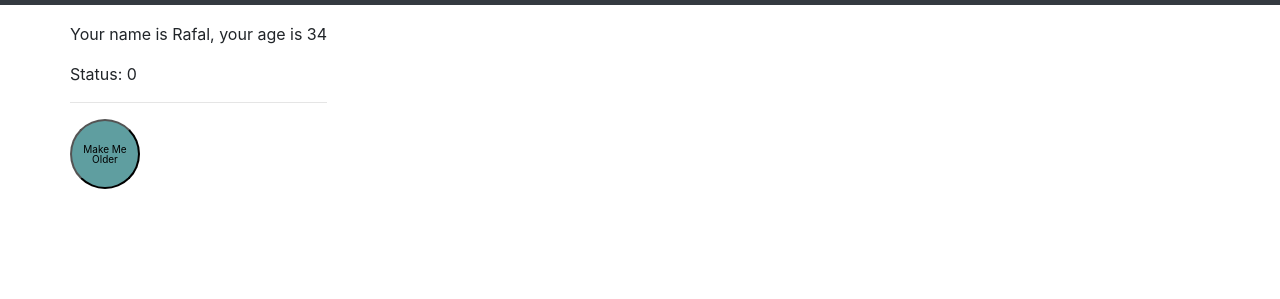
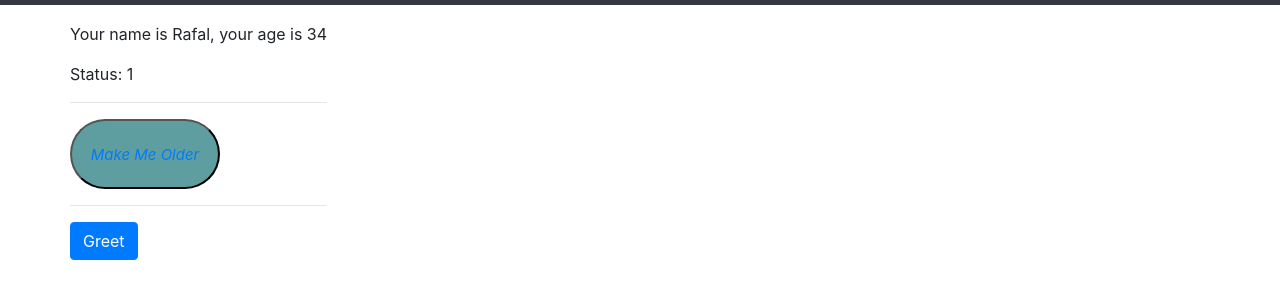
Before and after one commit to rafiq10/reactJs-basics, a React app in the folder reactjs-basics/: page / in a window 1280 px wide. Shown: the part 51-350 px from the top of the page. Built offline with nearby package versions, Linux system fonts and the light colour scheme.

Commit message:
calling function placed in parent from a child

```diff
--- a/reactjs-basics/src/components/header.js
+++ b/reactjs-basics/src/components/header.js
@@ -1,13 +1,10 @@
 import React from 'react';
-
 import { Navbar,NavbarBrand} from 'reactstrap'
 
-export class Header extends React.Component {
-    render() {
+export const Header = (props) => {
         return(
             <Navbar color="dark" className="navbar-dark navbar-expand-sm" expand fixed="top">
-                <NavbarBrand href="/">Home</NavbarBrand>
+                <NavbarBrand href="/">{props.homeLink}</NavbarBrand>
             </Navbar>
         );
-    }
-}
+};
--- a/reactjs-basics/src/components/home.js
+++ b/reactjs-basics/src/components/home.js
@@ -8,7 +8,12 @@ export class Home extends React.Component {
         this.state = {
             age: props.initielaAge,
             status: 0
-        }
+        };
+        setTimeout(() => {
+            this.setState({
+                status: 1
+            });
+        }, 3000);
     }
     onMakeOlder(){
         this.setState({
@@ -25,6 +30,8 @@ export class Home extends React.Component {
                 <button onClick={() => this.onMakeOlder()} className="btn-circle">
                     <a href="/">Make Me Older</a>
                 </button>
+                <hr/>
+                <button onClick={this.props.greet} className="btn btn-primary" >Greet</button>
             </div>
         );
     }
@@ -33,4 +40,5 @@ export class Home extends React.Component {
 Home.propTypes = {
     name: PropTypes.string,
     initielaAge: PropTypes.number,
+    greet: PropTypes.func,
 };
--- a/reactjs-basics/src/index.js
+++ b/reactjs-basics/src/index.js
@@ -6,17 +6,17 @@ import  { Home } from "./components/home";
 import {Container, Row, Col} from 'reactstrap';
 
 class App extends React.Component {
+    onGreet(){
+        alert("nice!");
+    }
+
     render ()
     {
-        var user = {
-            name: "Anna",
-            hobbies: ["Sports", "Reading"]
-        }
         return (
             <Container>
                 <Row>
                     <Col>
-                        <Header/>
+                        <Header homeLink="Home"/>
                     </Col>
                 </Row>
                 <br/>
@@ -24,7 +24,7 @@ class App extends React.Component {
                 <br/>
                 <Row>
                     <div className="col-xs-10 col-xs-offset-1">
-                        <Home name={"Rafal"} initielaAge={34} user = {user} />
+                        <Home name={"Rafal"} initielaAge={34} greet={this.onGreet}/>
                     </div>
                 </Row>
             </Container>
--- a/reactjs-basics/src/styles/home.css
+++ b/reactjs-basics/src/styles/home.css
@@ -7,15 +7,16 @@ a:hover {
 }
 
 .btn-circle {
-	width: 70px;
+	width: 150px;
 	height: 70px;
 	text-align: center;
 	padding: 0px 0;
-	font-size: 10px;
+	font-size: 15px;
+	font-style: oblique;
 	line-height: 1;
 	border-radius: 40px;
 	background-color:#5F9EA0;
 	color: beige;
+
   }
-
-  a:link  { color: #000000 }
+  .btn-circle:hover{background-color: rgb(47, 100, 102); cursor: pointer}
```
